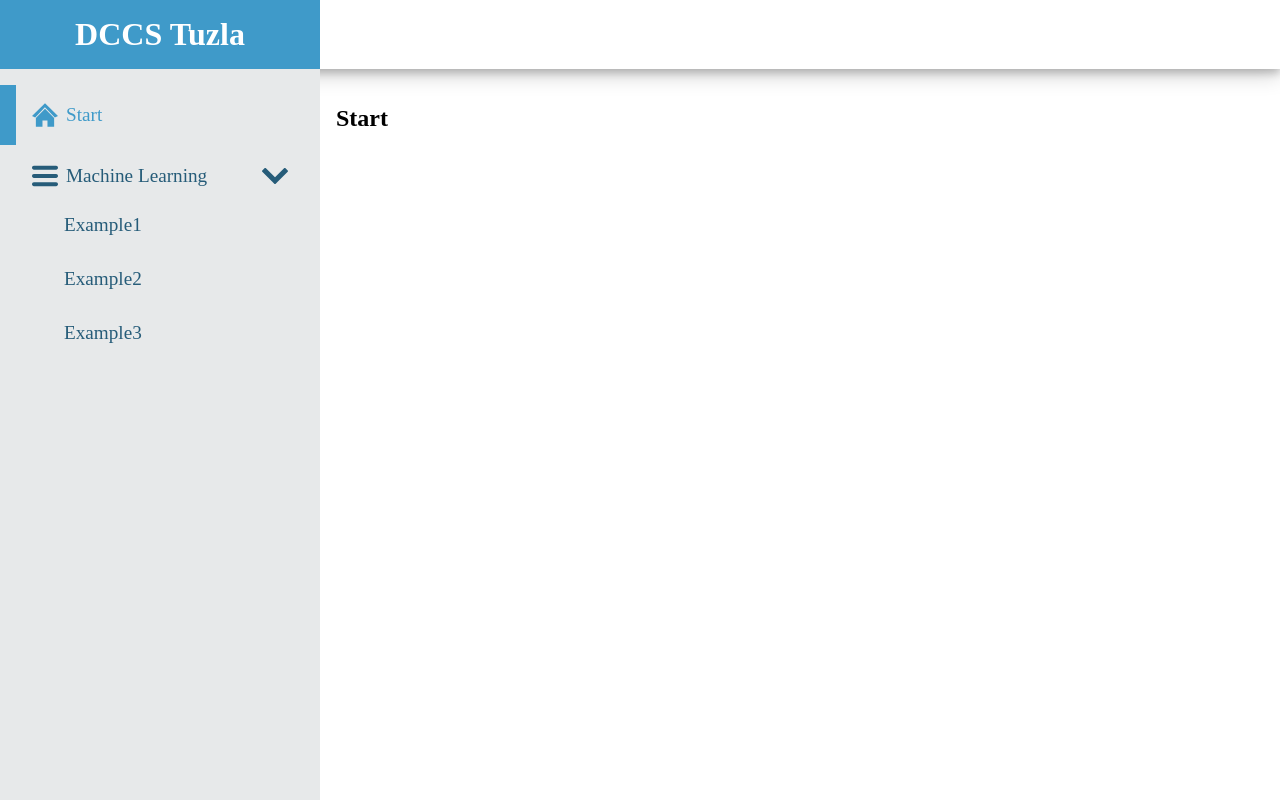
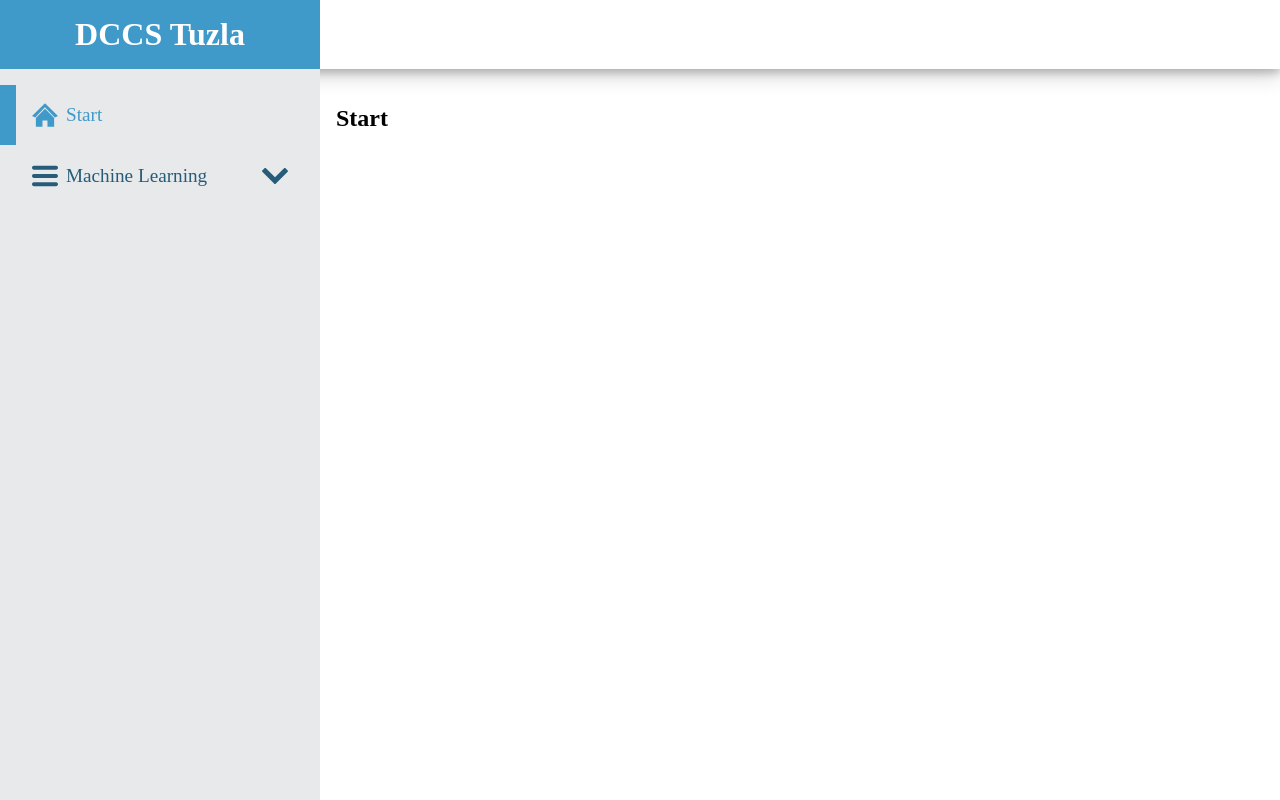
Before and after one commit to levy002/certificate-manager--Levy, a React app: page / in a window 1280 px wide. Built offline with nearby package versions, Linux system fonts and the light colour scheme.

Commit message:
task4-KAN-60 fix machine learning dropdown

```diff
--- a/src/components/Sidebar/Sidebar.tsx
+++ b/src/components/Sidebar/Sidebar.tsx
@@ -59,6 +59,7 @@ const Sidebar: React.FC<SidebarProps> = ({
             Icon={showMachineLearningLinks ? ChevronUpSVG : ChevronDownSVG}
           />
         </section>
+        {showMachineLearningLinks && (
           <section className="machine-learning__links">
             <MenuNavLink
               to="/machineLearning/example1"
@@ -73,6 +74,7 @@ const Sidebar: React.FC<SidebarProps> = ({
               desc="Example3"
             />
           </section>
+        )}
       </section>
     </nav>
   );
```
Lines whose indentation alone changed are shown as unchanged.
